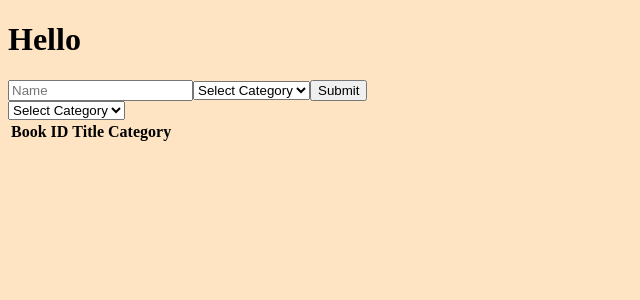
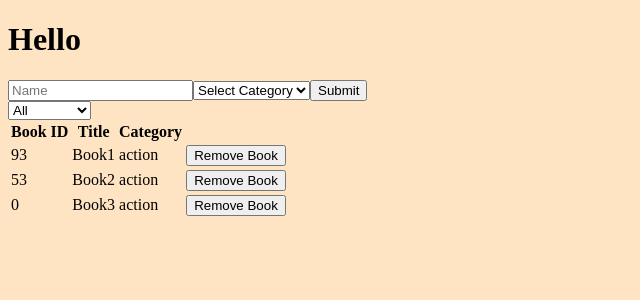
Before and after one commit to Jarfsoft/bookstore, a React (Create React App) app: page / in a window 1280 px wide. Shown: the top 300 px of the page, without its empty margins (0-640 px from the left). Built offline with nearby package versions, Linux system fonts and the light colour scheme.

Commit message:
Fix filter bug

```diff
--- a/src/components/BooksList.js
+++ b/src/components/BooksList.js
@@ -7,8 +7,7 @@ import CategoryFilter from './CategoryFilter';
 const BooksList = () => {
   const list = useSelector((state) => state.books.list);
 
-  const category = useSelector((state) => state.filter.filter);
-  console.log(category);
+  const category = useSelector((state) => state.filter);
 
   const row = list.filter((book) => book.category === category || category === 'ALL').map((book) => (
     <Book key={book.id} book={book} />
--- a/src/components/CategoryFilter.js
+++ b/src/components/CategoryFilter.js
@@ -12,7 +12,7 @@ const CategoryFilter = () => {
 
   return (
     <select name="categoryFilter" required id="categoryFilter" onChange={(e) => handleFilterChange(e.target.value)}>
-      <option value="ALL">Select Category</option>
+      <option value="ALL">All</option>
       <option value="action">Action</option>
       <option value="biography">Biography</option>
       <option value="history">History</option>
--- a/src/reducers/filter.js
+++ b/src/reducers/filter.js
@@ -2,7 +2,7 @@ const filter = (state = 'ALL', action) => {
   let newState;
   switch (action.type) {
     case 'CHANGE_FILTER':
-      newState = { ...state, filter: action.payload };
+      newState = action.payload;
       return newState;
     default:
       return state;
```
